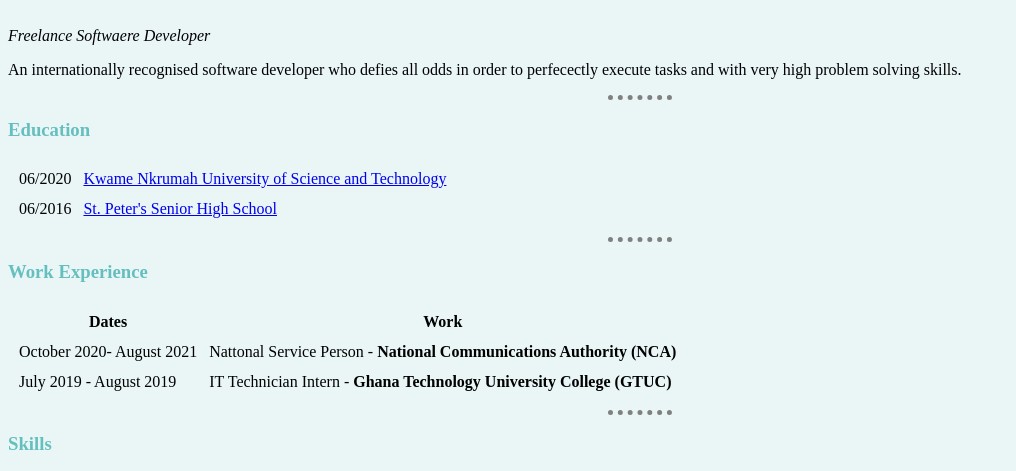
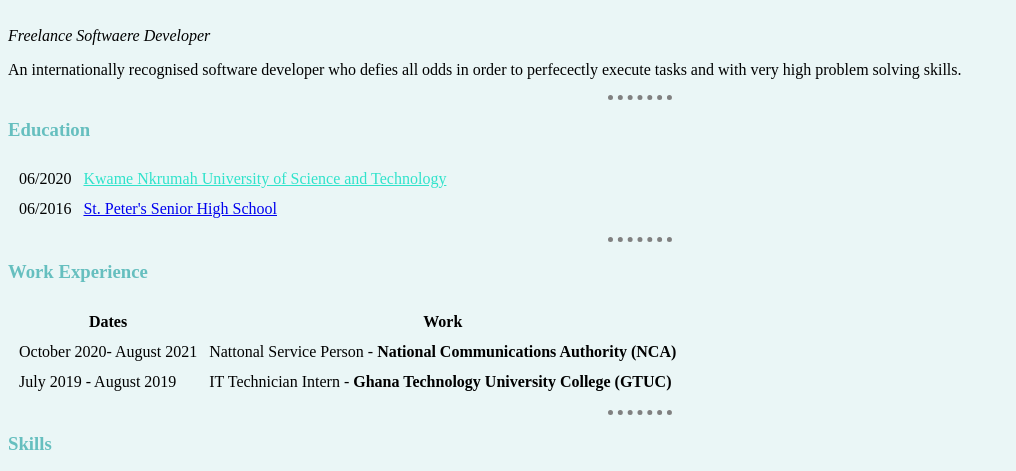
Before and after one commit to Kwame-Addo/cv, a plain HTML site: page index.html in a window 1280 px wide. In both pictures the pointer is over the link "Kwame Nkrumah University of Science and Technology". Shown: the part 305-776 px from the top of the page, without its empty margins (0-1016 px from the left). Drawn offline with Linux system fonts and the light colour scheme.

Commit message:
Made alterations to how anchor tags were presented

```diff
--- a/css/styles.css
+++ b/css/styles.css
@@ -25,3 +25,9 @@
   margin-left: auto;
   margin-right: auto;
 }
+a{
+  text decoration: none;
+ }
+a:hover{
+  color:#30e3cb;
+}
```
